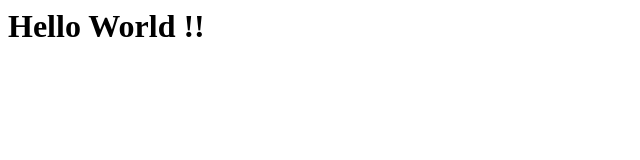
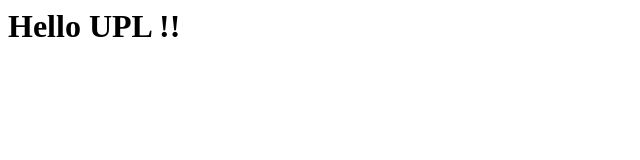
Before and after one commit to Learning-p/gh-2-upl_01, a plain HTML site: page index.html in a window 1280 px wide. Shown: the whole page, without its empty margins (0-640 px from the left). Drawn offline with Linux system fonts and the light colour scheme.

Commit message:
Updated the text to UPL

```diff
--- a/index.html
+++ b/index.html
@@ -1,7 +1,7 @@
 <html>
     <body>
         <h1>
-            Hello World !!
+            Hello UPL !!
         </h1>
     </body>
 </html>
```
